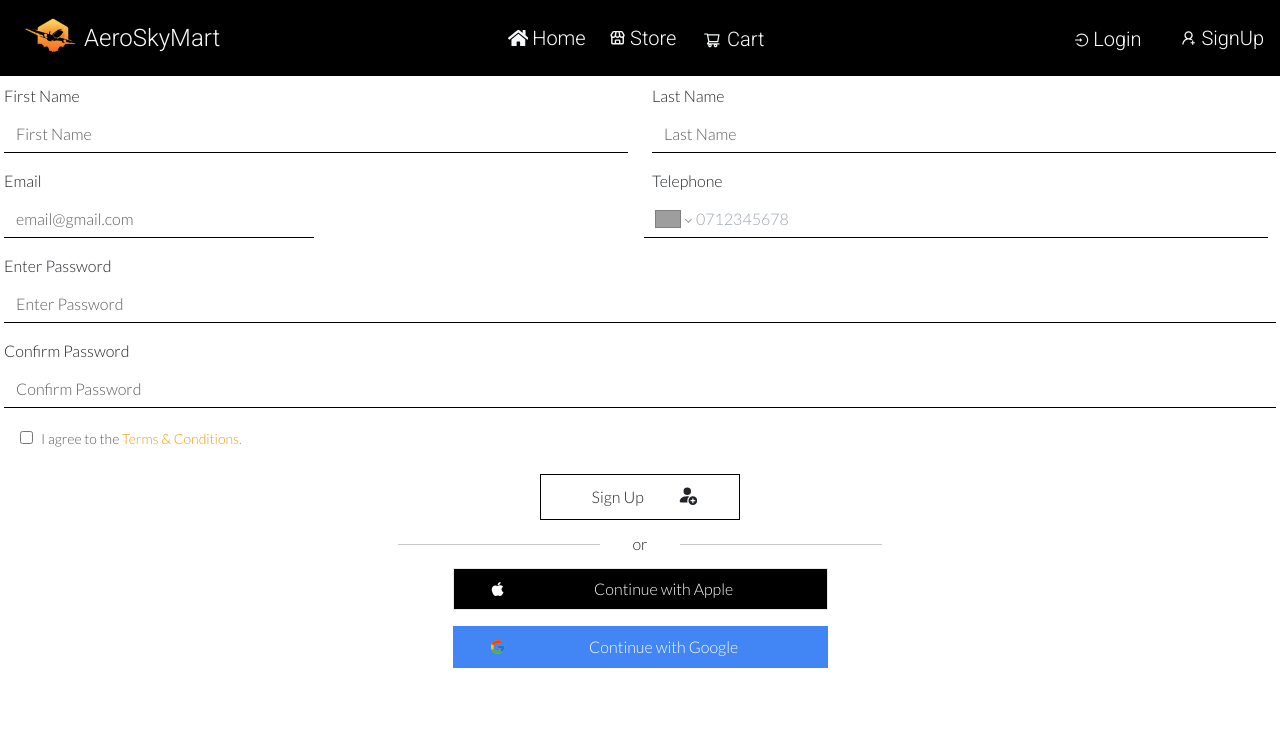
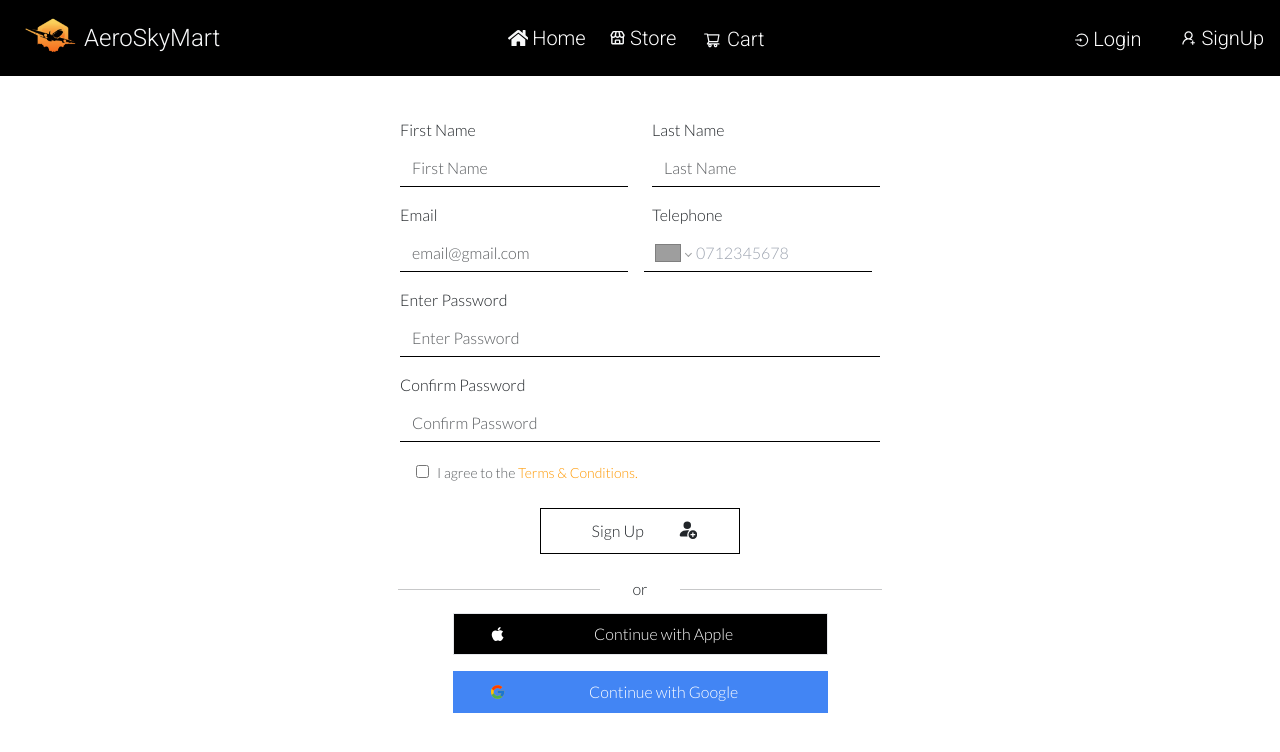
Before and after one commit to Osorabrian/AeroSkyMart, a React (Create React App) app: page /signup in a window 1280 px wide. Shown: the top 752 px of the page. Built offline with nearby package versions, Linux system fonts and the light colour scheme; grey boxes are pictures that could not be loaded.

Commit message:
format sign up form

```diff
--- a/src/Components/Signup/SignUp.js
+++ b/src/Components/Signup/SignUp.js
@@ -15,7 +15,7 @@ export default function SignUp(){
     return(
         <div className="px-1 py-2 font-lato">
 
-            <form id="signup-form mt-3" className="text-left">
+            <form id="signup-form" className="text-left mt-4">
                 <div className="row mb-3 flex flex-wrap">
                     <div className="col-6">
                         <label className="form-label">First Name</label>
```
